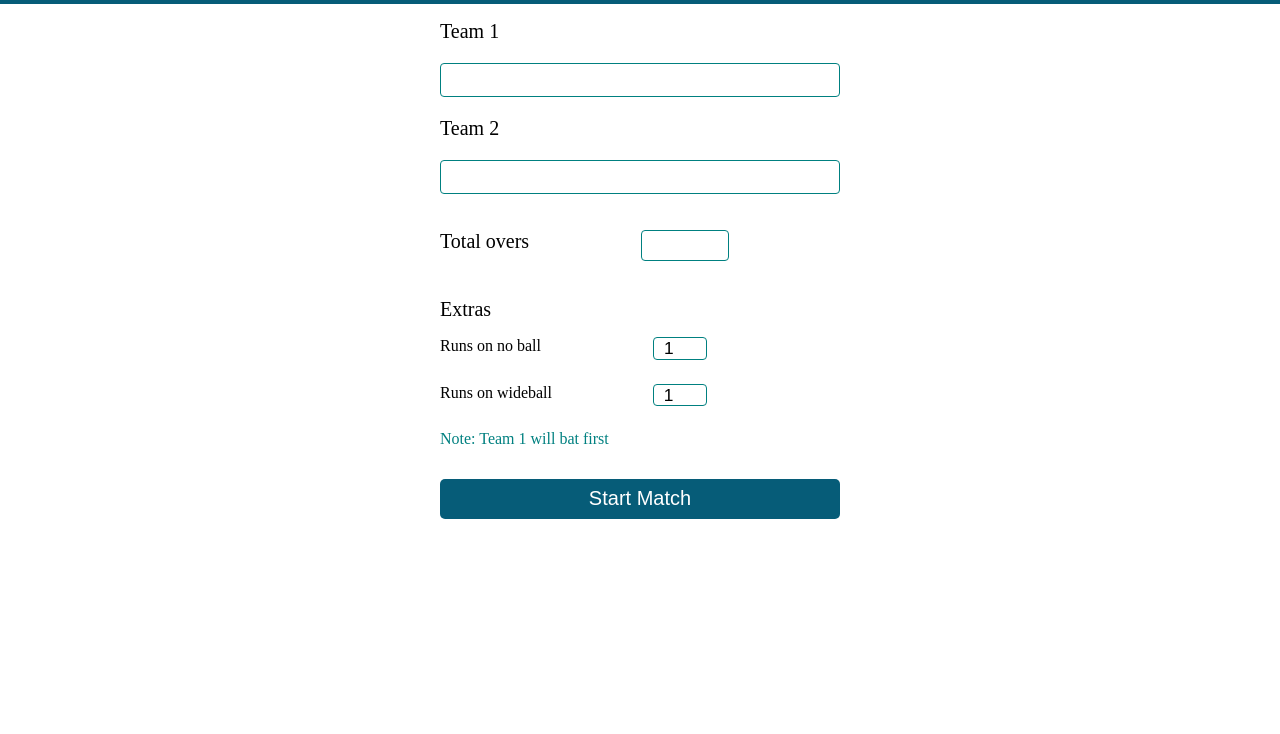
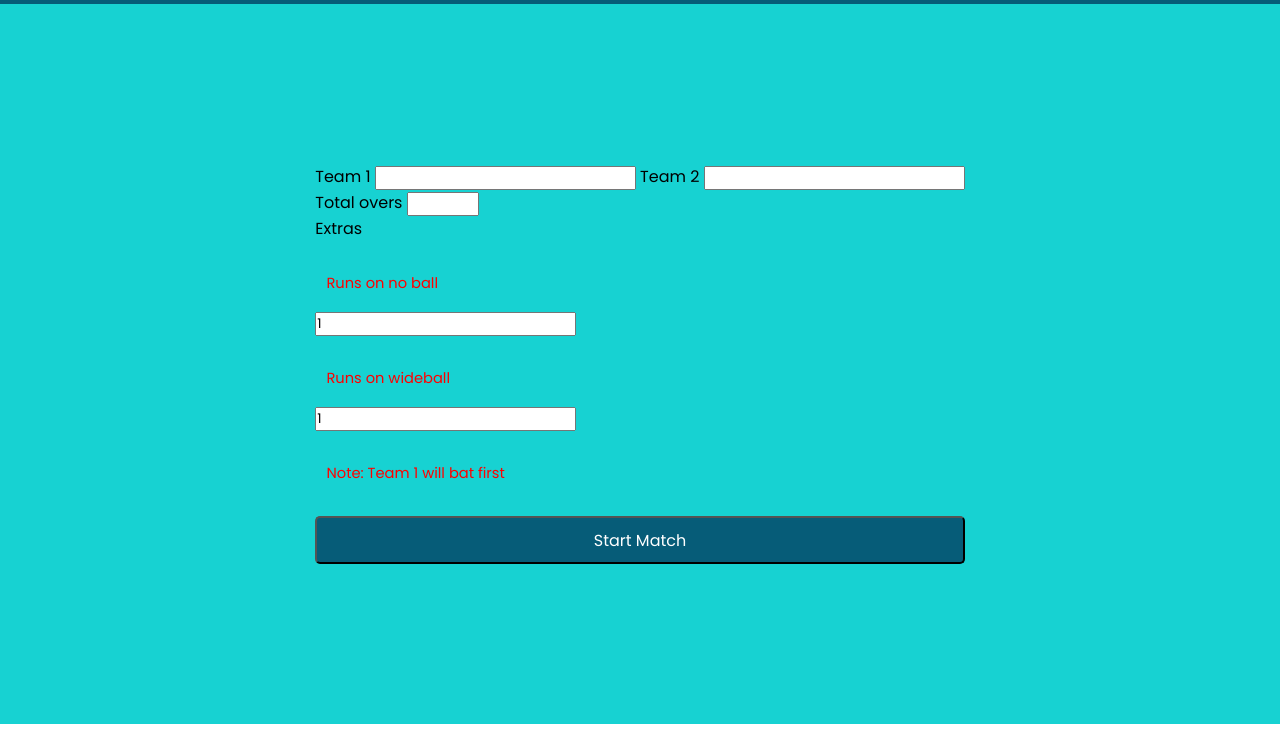
Before and after one commit to zohaib4321/Scoring-app, a plain HTML site: page New-match-page.html in a window 1280 px wide. Shown: the part 66-800 px from the top of the page. Drawn offline with Linux system fonts and the light colour scheme.

Commit message:
work on form

```diff
--- a/new-match-page.css
+++ b/new-match-page.css
@@ -1,6 +1,9 @@
+@import url('https://fonts.googleapis.com/css2?family=Poppins:ital,wght@0,100;0,200;0,300;0,400;0,500;0,600;0,700;0,800;0,900;1,100;1,200;1,300;1,400;1,500;1,600;1,700;1,800;1,900&display=swap');
+
 * {
     margin: 0;
     padding: 0;
+    font-family: "Poppins", sans-serif;
 }
 
 header {
@@ -12,134 +15,58 @@ header h1 {
     color: white;
     font-size: 20pt;
     font-weight: 400;
-    padding: 12px 0 0 30px;
-}
-
-label {
-    font-size: 15pt;
-}
-
-.upper-label {
-    margin-top: 1rem;
-}
-
-input[type=text] {
-    margin: 20px 0;
-    height: 2rem;
-    border-radius: 4px;
-    border: 1px solid teal;
-    padding: 0 10px;
-    font-size: 13pt;
-}
-
-.form-items {
-    display: flex;
-    flex-direction: column;
-    width: 25rem;
-}
-
-.extras-section {
-    display: flex;
-    margin-top: 1rem;
-}
-
-.total-overs-section {
-    display: flex;
-    margin-top: 1rem;
-}
-
-#overs {
-    width: 2.5rem;
-    height: 1.8rem;
-    margin-left: 7rem;
-    margin-bottom: 5px;
-    padding: 0 23px;
-    font-size: 14pt;
-    border-radius: 4px;
-    border: 1px solid teal;
-}
-
-.extra-label {
-    margin-top: 2rem;
-}
-
-.extras-section input {
-    width: 3rem;
-    height: 1.3rem;
-    margin-bottom: 0.5rem;
-    font-size: 10pt;
-    padding: 0 10px;
-    border-radius: 4px;
-    border: 1px solid teal;
-}
-
-#no-ball {
-    margin-left: 7rem;
-    width: 2rem;
-    padding: 0 10px;
-    font-size: 13pt;
-}
-
-#wide-ball {
-    margin-left: 6.3rem;
-    width: 2rem;
-    padding: 0 10px;
-    font-size: 13pt;
-}
-
-.note {
-    color: teal;
-    margin-top: 1rem;
-}
-
-#start-match-button {
-    width: 100%;
-    height: 2.5rem;
-    font-size: 15pt;
-    border-radius: 5px;
-    color: white;
-    background-color: rgb(6, 92, 120);
-    border: none;
-    margin-top: 1.9rem;
+    padding: 12px 0 0 10px;
 }
 
 .container {
-    height: 89vh;
     width: 100%;
+    height: 90vh;
     display: flex;
+    align-items: center;
     justify-content: center;
-}
-.inner {
-    width: 25rem;
-    display: flex;
-    justify-content: center;
+    background-color: rgb(23, 210, 210);
 }
 
-@media screen and (max-width: 360px) {
-    .container {
-        height: 91vh;
-    }
-    .form-items {
-        margin-top: 1rem;
-        width: 22rem;
-    }
-    #overs {
-        margin-left: 5rem;
-    }
-    #no-ball {
-        margin-left: 5.5rem;
-    }
-    #wide-ball {
-        margin-left: 4.8rem;
-    }
-    label {
-        font-size: 20pt;
-    }
-    .extras-section p {
-        font-size: 15pt;
-    }
-    .container {
-        height: 50vh;
-    }
+.main-label {
+    display: block;
+    padding: 10px 0px;
+    font-size: 14pt;
+    font-weight: 500;
+    color: rgb(6, 92, 120);
+}
 
+.main-input {
+    display: block;
+    width: 97%;
+    height: 2rem;
+    font-size: 12pt;
+    border-radius: 5px;
+    padding-left: 7px;
+    /* margin-left: 0.5rem; */
+    border-color: rgb(6, 92, 120);
+    color:  rgb(6, 92, 120);
 }
+
+.extras-label {
+    /* margin-left: 0.5rem; */
+    font-size: 11pt;
+    color: teal;
+}
+
+p {
+    margin: 2rem 0 1rem 0.7rem;
+    font-size: 11pt;
+    color:  red;
+}
+
+button {
+    width: 100%;
+    height: 3rem;
+    text-align: center;
+    border-radius: 5px;
+    font-size: 12pt;
+    /* margin-left: 0.5rem; */
+    margin-top: 1rem;
+    color: white;
+    background-color: rgb(6, 92, 120);
+}
```
